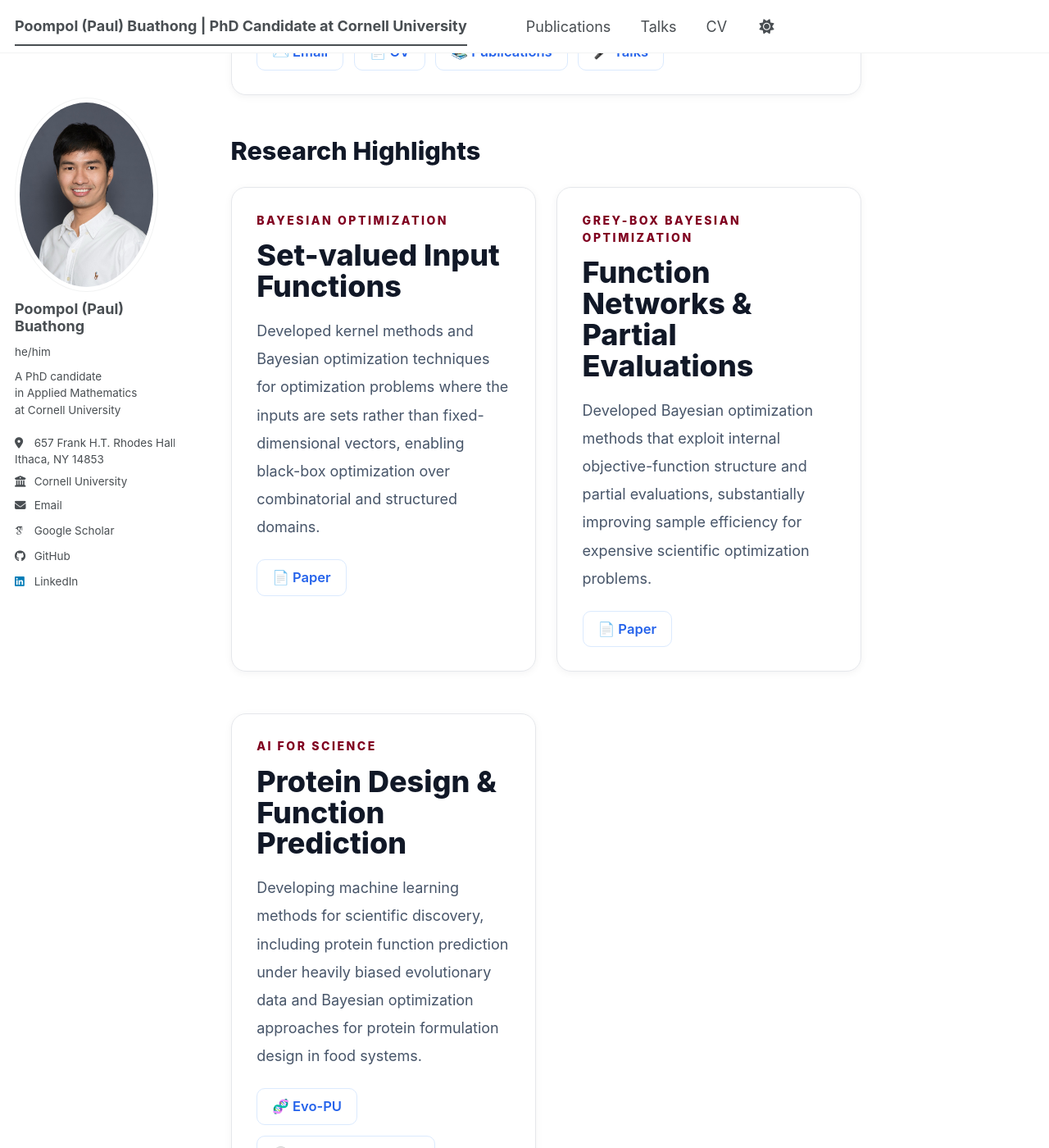
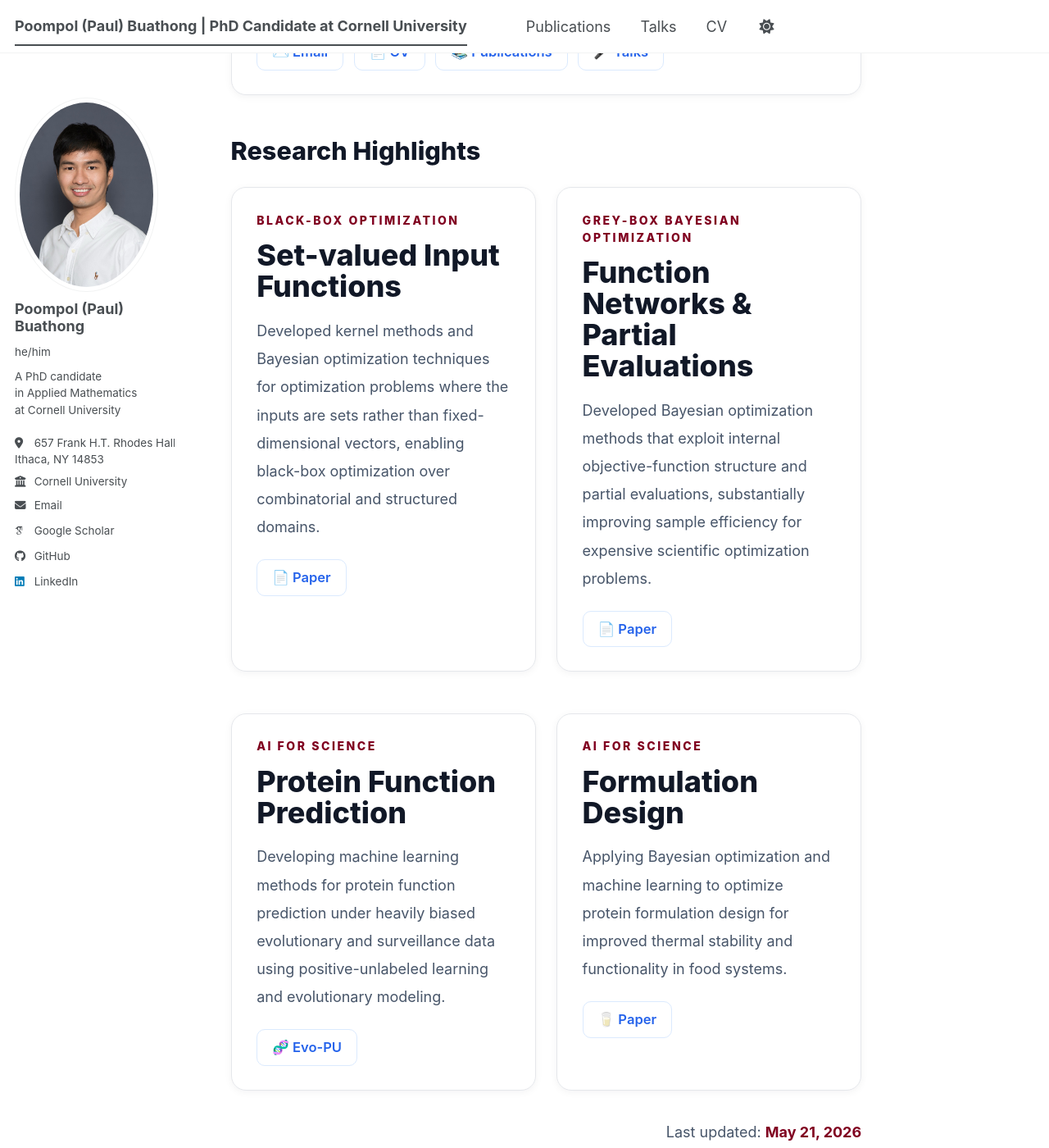
Before and after one commit to poompol/poompol.github.io, a Jekyll site: the page built from _pages/about.md, in a window 1280 px wide and 1400 px high, scrolled down 836 px. Shown: the whole window at 82% size. Built offline with Jekyll 4.4.1, drawn with Linux system fonts in a browser that asks for light colours; some web fonts are replaced; a script bundle is joined from its source files by our own code; library files that are not in the unit come from our copies.

Commit message:
Update about.md

```diff
--- a/_pages/about.md
+++ b/_pages/about.md
@@ -166,7 +166,7 @@
 color:#800020;
 margin-bottom:0.8rem;
 ">
-Bayesian Optimization
+Black-box Optimization
 </div>
 
 <div class="home-name" style="
@@ -238,16 +238,47 @@
 margin-bottom:1rem;
 line-height:1.05;
 ">
-Protein Design & Function Prediction
+Protein Function Prediction
 </div>
 
 <div class="home-text">
-Developing machine learning methods for scientific discovery, including protein function prediction under heavily biased evolutionary data and Bayesian optimization approaches for protein formulation design in food systems.
+Developing machine learning methods for protein function prediction under heavily biased evolutionary and surveillance data using positive-unlabeled learning and evolutionary modeling.
 </div>
 
 <div class="home-links">
 <a href="https://arxiv.org/abs/2605.06879">🧬 Evo-PU</a>
-<a href="https://www.sciencedirect.com/science/article/pii/S0268005X25012561">🥛 Formulation Design</a>
+</div>
+
+</div>
+
+<!-- Research Card 4 -->
+<div class="home-card">
+
+<div style="
+font-size:0.78rem;
+font-weight:800;
+letter-spacing:0.18em;
+text-transform:uppercase;
+color:#800020;
+margin-bottom:0.8rem;
+">
+AI for Science
+</div>
+
+<div class="home-name" style="
+font-size:2rem;
+margin-bottom:1rem;
+line-height:1.05;
+">
+Formulation Design
+</div>
+
+<div class="home-text">
+Applying Bayesian optimization and machine learning to optimize protein formulation design for improved thermal stability and functionality in food systems.
+</div>
+
+<div class="home-links">
+<a href="https://www.sciencedirect.com/science/article/pii/S0268005X25012561">🥛 Paper</a>
 </div>
 
 </div>
```
